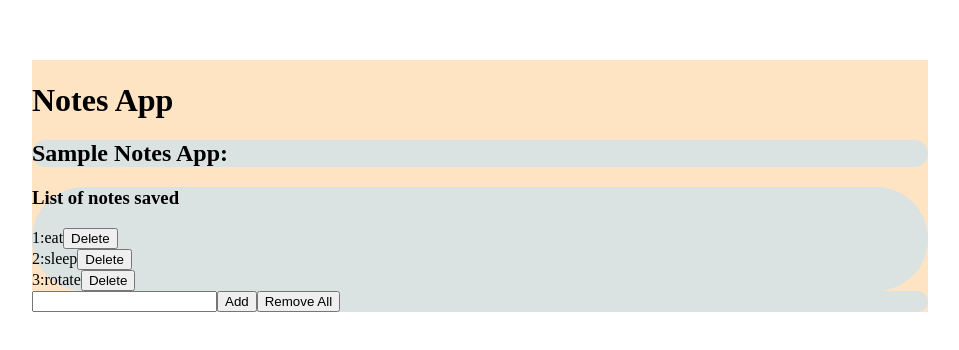
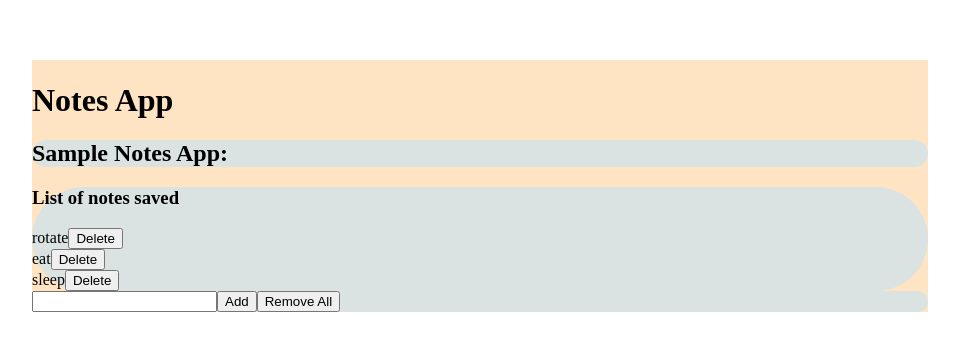
Before and after one commit to Vimalbharath/ReactClass, a React (Vite) app in the folder Testing/my-react-app/: page / in a window 1280 px wide. Shown: the part 222-572 px from the top of the page, without its empty margins (160-1119 px from the left). Built offline with nearby package versions, Linux system fonts and the light colour scheme.

Commit message:
uuid fixed add delete

```diff
--- a/Testing/my-react-app/package.json
+++ b/Testing/my-react-app/package.json
@@ -11,7 +11,8 @@
   },
   "dependencies": {
     "react": "^19.1.0",
-    "react-dom": "^19.1.0"
+    "react-dom": "^19.1.0",
+    "uuid": "^11.1.0"
   },
   "devDependencies": {
     "@eslint/js": "^9.25.0",
--- a/Testing/my-react-app/src/task3notes/Notes.jsx
+++ b/Testing/my-react-app/src/task3notes/Notes.jsx
@@ -1,21 +1,35 @@
 import { Component } from "react";
 import "./App.css"
 import SingleNote from "./SingleNote";
+import { v4 as uuidv4 } from 'uuid';
+
 class Notes extends Component{
     state ={
-        notes:["eat","sleep","rotate"],
+        notes:[{"id":4,"text":"rotate"},
+     {"id":2,"text":"eat"},
+    {"id":3,"text":"sleep"} ],
     newnote:null,
 
     }
+     uniqueId = uuidv4();
+  //   generateUniqueId = () => {
+  //   // A simple method to generate a unique ID based on timestamp and random number
+  //   return Date.now() + Math.random().toString(36).substr(2, 9);
+  // };
     handleOnSubmit=(event)=>{
         event.preventDefault()
-        this.addNote(this.state.newnote)
+        this.addNote(this.newnote)
         console.log("Submitted:"+ this.state.newnote)
 
     }
+
+
       addNote = (newnote) => {
 
-        let newState=[...this.state.notes,newnote]
+        let newState=[...this.state.notes,{
+        id:uuidv4(),
+        text:this.state.newnote
+     }]
         this.setState({notes:newState})
     }
 
@@ -42,9 +56,11 @@ class Notes extends Component{
 
             <div className="innerc">
                <h3>List of notes saved</h3>
-                {this.state.notes.map((note,id) => (
-  <div key={id}><SingleNote id={id} note={note} removeNote={this.removeNote}/></div>
+
+                {this.state.notes.map((text,id) => (
+  <div key={text.id}><SingleNote id={text.id} text={text.text} removeNote={this.removeNote}/></div>
 ))}
+
 
 
 
@@ -53,7 +69,7 @@ class Notes extends Component{
 
 
             <div className="innerc">
-               <input type="text" name="newnot" onChange={this.onChangeHandler}></input>
+               <input type="text" name="newnote" onChange={this.onChangeHandler}></input>
                <button onClick={this.handleOnSubmit}>Add</button>
                <button onClick={()=>this.setState({notes:[]})}>Remove All</button>
             </div>
--- a/Testing/my-react-app/src/task3notes/SingleNote.jsx
+++ b/Testing/my-react-app/src/task3notes/SingleNote.jsx
@@ -1,9 +1,9 @@
 function SingleNote(prop) {
-    const{id,note,removeNote}=prop;
+    const{id,text,removeNote}=prop;
   return (
     <div>
-        {id+1 }:
-        {note}
+        {/* {id }: */}
+        {text}
         <button onClick={()=>removeNote(id)}>Delete</button>
     </div>
   );
```
Also changed, not shown: 1 other file (tests, documents, lock files or other folders).
